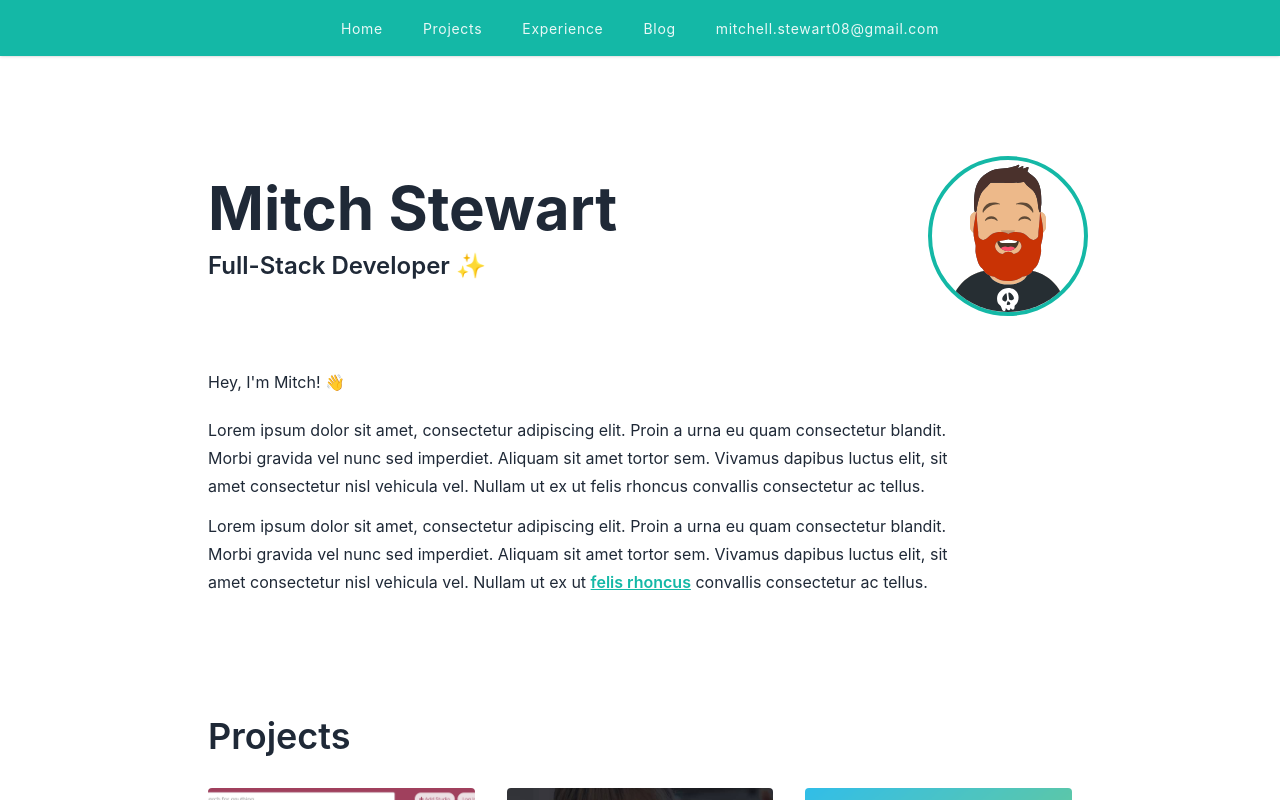
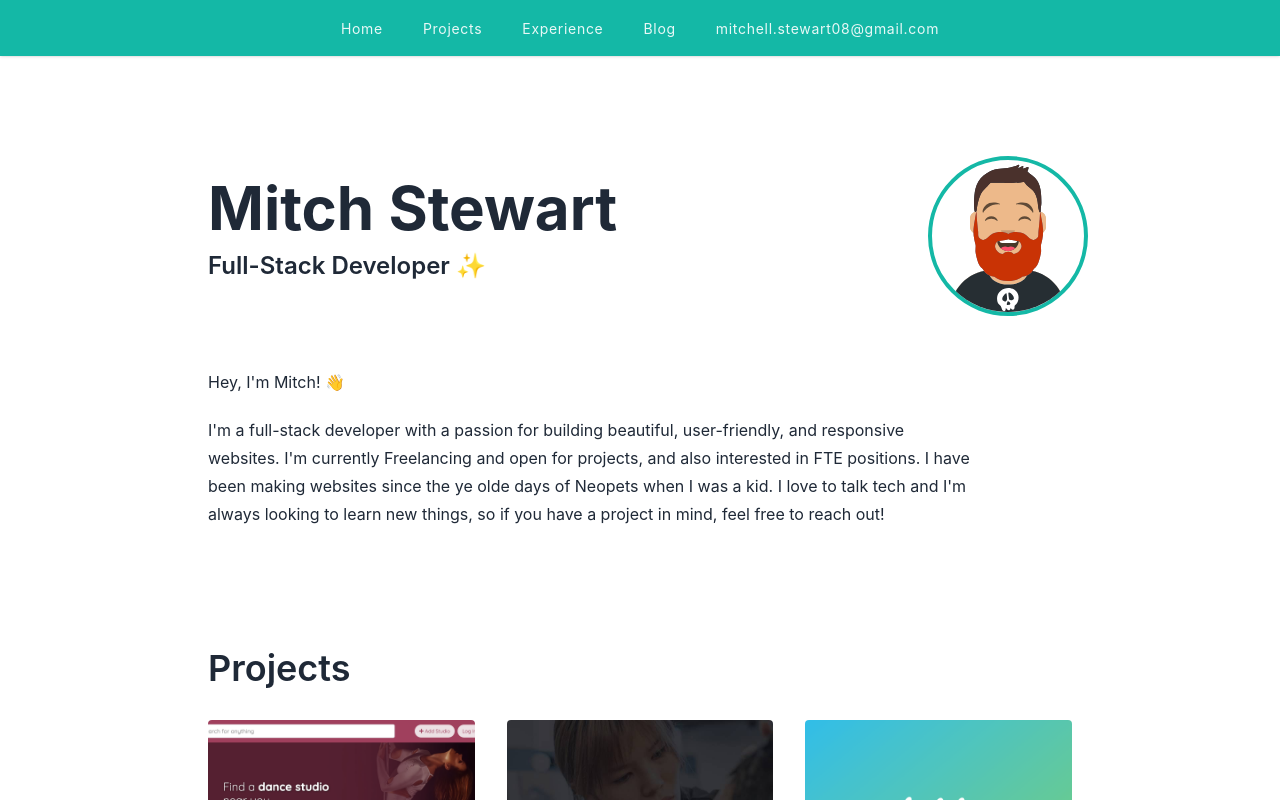
Before and after one commit to mitchstewart08/mitchstewart.codes.old, a Next.js app: page / in a window 1280 px wide. Shown: the top 800 px of the page. Built offline with nearby package versions, Linux system fonts and the light colour scheme; some icons are missing.

Commit message:
edit copy of main blurb

```diff
--- a/src/content/author.tsx
+++ b/src/content/author.tsx
@@ -10,15 +10,8 @@ export const author = {
       <p>Hey, I&apos;m Mitch! 👋</p>
 
       <p>
-        Lorem ipsum dolor sit amet, consectetur adipiscing elit. Proin a urna eu quam consectetur blandit. Morbi gravida
-        vel nunc sed imperdiet. Aliquam sit amet tortor sem. Vivamus dapibus luctus elit, sit amet consectetur nisl
-        vehicula vel. Nullam ut ex ut felis rhoncus convallis consectetur ac tellus.
-      </p>
-
-      <p>
-        Lorem ipsum dolor sit amet, consectetur adipiscing elit. Proin a urna eu quam consectetur blandit. Morbi gravida
-        vel nunc sed imperdiet. Aliquam sit amet tortor sem. Vivamus dapibus luctus elit, sit amet consectetur nisl
-          vehicula vel. Nullam ut ex ut <Link href="" passHref><a>felis rhoncus</a></Link> convallis consectetur ac tellus.
+        I'm a full-stack developer with a passion for building beautiful, user-friendly, and responsive websites. I'm currently Freelancing and open for projects, and also interested in FTE positions. I have been making websites since the ye olde days of Neopets when I was a kid.
+        I love to talk tech and I'm always looking to learn new things, so if you have a project in mind, feel free to reach out!
       </p>
     </>
   )
```
